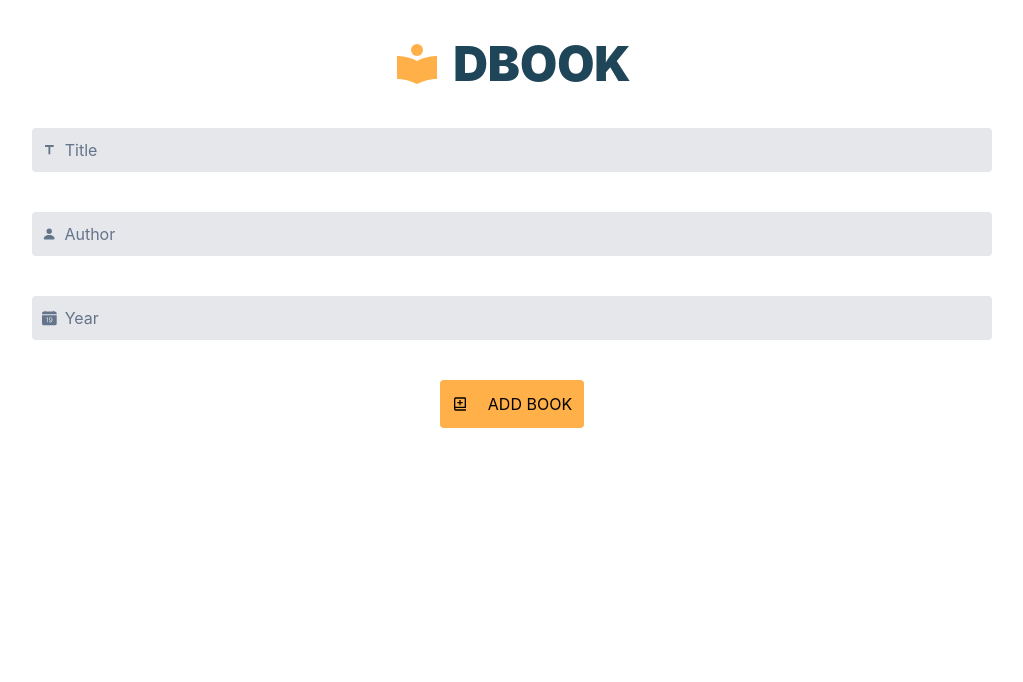
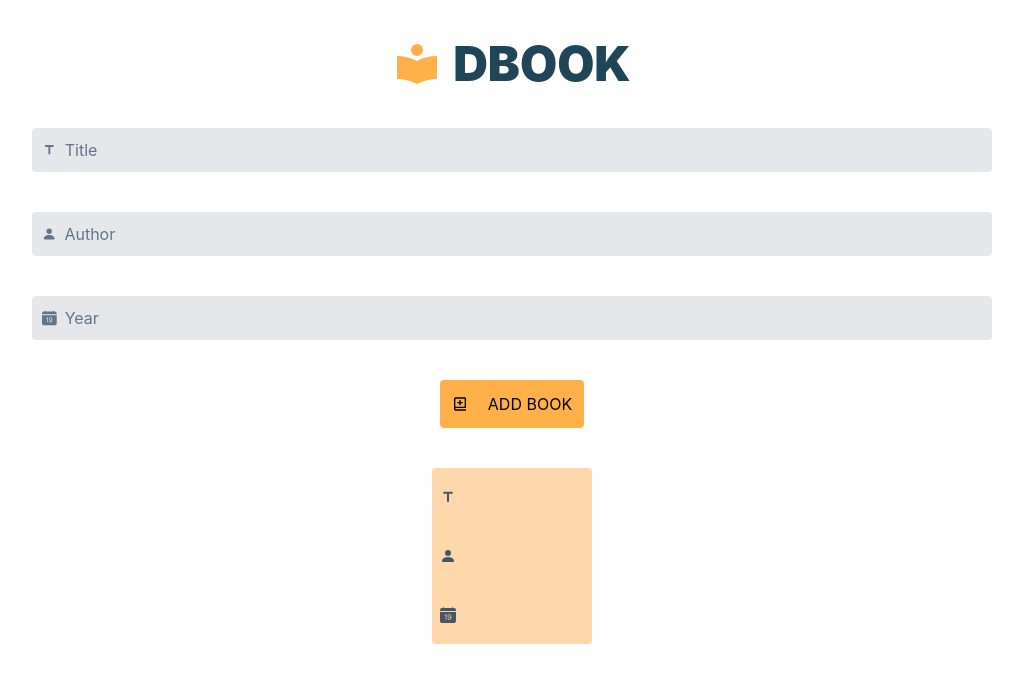
Before and after one commit to ghasemizade/React-pop, a React (Create React App) app in the folder booklist/: page / in a window 1280 px wide. Shown: the top 682 px of the page, without its empty margins (128-1151 px from the left). Built offline with nearby package versions, Linux system fonts and the light colour scheme.

Commit message:
style book design

```diff
--- a/booklist/src/App.js
+++ b/booklist/src/App.js
@@ -1,8 +1,10 @@
+import clsx from 'clsx';
 import './App.css';
 import Header from './components/Header';
 import Main from './components/Main';
-import Stashbook from './components/Stashbook';
 import { useState } from 'react'
+import { MdTitle } from 'react-icons/md'
+import { BsFillPersonFill, BsCalendarDateFill } from 'react-icons/bs'
 
 
 function App() {
@@ -22,8 +24,10 @@ function changeYear(event){
   setYearValue(event.target.value)
 }
 
-function changeButton(event){
-
+function changeButton(){
+  console.log(nameValue);
+  console.log(authorValue);
+  console.log(yearValue);
 }
 
   return (
@@ -34,10 +38,51 @@ function changeButton(event){
         changehandlername={changeName}
         changehandlerauthor={changeAuthor}
         changehandleryear={changeYear}/>
-      <p>{nameValue}</p>
-      <p>{authorValue}</p>
-      <p>{yearValue}</p>
-      <Stashbook/>
+      <div className={clsx(
+        "flex justify-center items-center"
+      )}>
+        <div className={clsx(
+          "w-40 h-44",
+          "bg-orange-200",
+          "mt-10",
+          "text-center",
+          "flex flex-col justify-around items-start",
+          "rounded",
+          "hover:shadow-lg shadow-gray-300 duration-150"
+        )}>
+          <div className={clsx(
+            "flex items-center",
+            "ml-2"
+          )}>
+            <MdTitle className={clsx(
+              "text-slate-600",
+                  )} />
+            <h1 className={clsx("ml-2")}>{nameValue}</h1>
+          </div>
+
+          <div className={clsx(
+            "flex items-center",
+            "ml-2",
+            )}>
+            <BsFillPersonFill className={clsx(
+              "text-slate-600",
+                  )} />
+            <p className={clsx("ml-2")}>{authorValue}</p>
+          </div>
+
+          <div className={clsx(
+            "flex items-center",
+            "ml-2"
+          )}>
+            <BsCalendarDateFill className={clsx(
+              "text-slate-600"
+                  )} />
+            <p className={clsx("ml-2")}>{yearValue}</p>
+          </div>
+        </div>
+
+
+      </div>
     </>
   );
 }
--- a/booklist/src/components/Button.js
+++ b/booklist/src/components/Button.js
@@ -10,7 +10,7 @@ export default function Button({changehandler}){
                 "p-3 mt-10",
                 "bg-[#FFB049]",
                 ""
-            )} onChange={changehandler}>
+            )} onClick={changehandler}>
                 <BiBookAdd className={clsx(
                     "mr-5"
                 )}/>
```
Also changed, not shown: booklist/src/components/Stashbook.js (deleted, +0 -11 lines).
